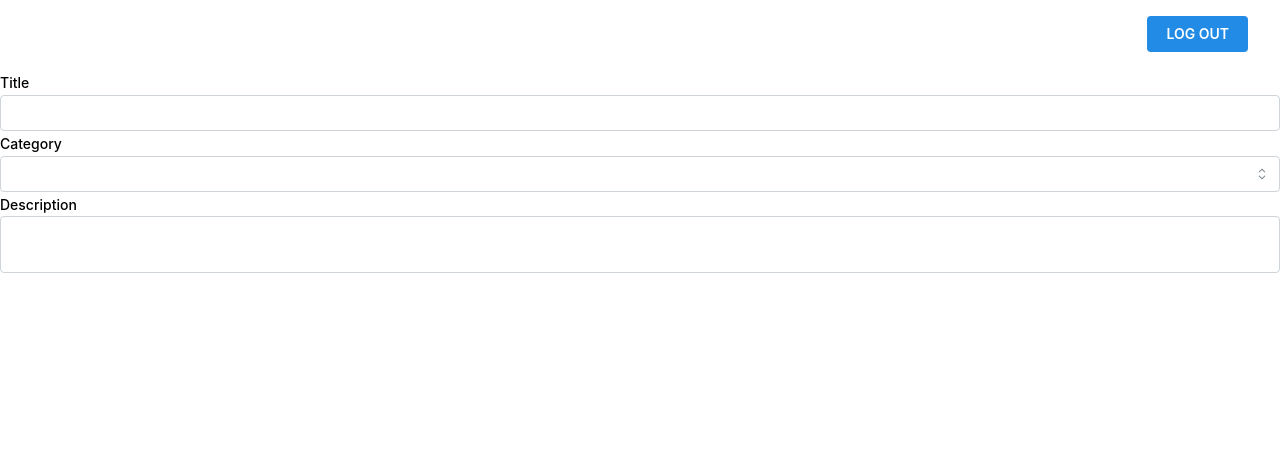
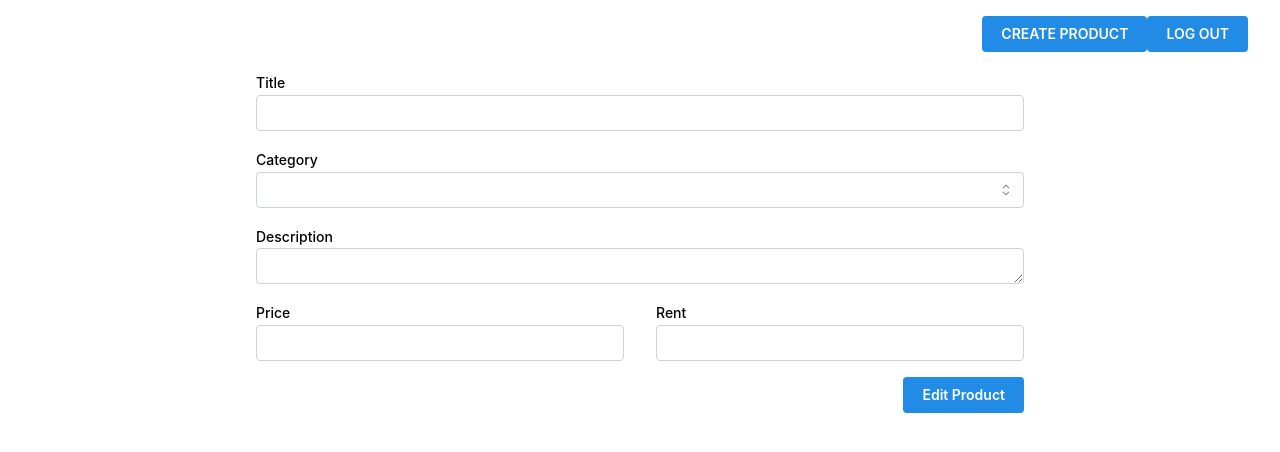
Before and after one commit to Rabita1767/fullstack-assessment, a React (Vite) app in the folder client/: page /products/detail/1 in a window 1280 px wide. Shown: the top 452 px of the page. Built offline with nearby package versions, Linux system fonts and the light colour scheme; no server answers.

Commit message:
Adjusted Edit product page

```diff
--- a/client/src/components/elements/Header/index.tsx
+++ b/client/src/components/elements/Header/index.tsx
@@ -1,9 +1,15 @@
 import { Button } from "@mantine/core";
 import "./index.scss";
+import { Link } from "react-router-dom";
 
 const Header = () => {
   return (
     <div className="header">
+      <div>
+        <Link to={"/products/create"}>
+          <Button>CREATE PRODUCT</Button>
+        </Link>
+      </div>
       <Button>LOG OUT</Button>
     </div>
   );
--- /dev/null
+++ b/client/src/components/pages/EditProduct/index.scss
@@ -0,0 +1,21 @@
+.editproduct {
+    // width: "60%", margin: "0 auto"
+    width: 60%;
+    margin: 0 auto;
+    display: grid;
+    grid-template-columns: 1fr 1fr;
+    column-gap: 2rem;
+    row-gap: 1rem;
+
+    &_title,
+    &_category,
+    &_description {
+        grid-column: span 2;
+    }
+
+    &_submit {
+        grid-column: span 2;
+        width: fit-content;
+        justify-self: flex-end;
+    }
+}
--- a/client/src/components/pages/EditProduct/index.tsx
+++ b/client/src/components/pages/EditProduct/index.tsx
@@ -1,8 +1,16 @@
-import React, { useEffect, useState } from "react";
+import React, { FormEvent, useEffect, useState } from "react";
 import Layout from "../../layouts/Layout";
-import { Input, InputWrapper, MultiSelect, Textarea } from "@mantine/core";
+import {
+  Button,
+  Input,
+  InputWrapper,
+  MultiSelect,
+  Textarea,
+} from "@mantine/core";
 import { useParams } from "react-router-dom";
-import { gql, useQuery } from "@apollo/client";
+import { gql, useLazyQuery, useMutation, useQuery } from "@apollo/client";
+import "./index.scss";
+import { notifications } from "@mantine/notifications";
 
 const EditProduct = () => {
   const { id } = useParams();
@@ -11,17 +19,13 @@ const EditProduct = () => {
     description: string;
     price: string;
     rent: string;
-    // posted: string;
-    // views: string;
-    // status: string;
+    category: string[];
   }>({
     title: "",
     description: "",
     price: "",
     rent: "",
-    // posted: "",
-    // views: "",
-    // status: "",
+    category: [],
   });
   const SINGLE_PRODUCT_QUERY = gql`
     query Query($id: String!) {
@@ -37,12 +41,14 @@ const EditProduct = () => {
         category_product {
           id
           category {
+            id
             name
           }
         }
       }
     }
   `;
+
   const CATEGORY_LIST_QUERY = gql`
     query Query {
       category {
@@ -51,10 +57,48 @@ const EditProduct = () => {
       }
     }
   `;
+
+  const UPDATE_PRODUCT_QUERY = gql`
+    mutation Mutation(
+      $id: ID
+      $title: String
+      $description: String
+      $price: Int
+      $category: [String]
+      $rent: Int
+    ) {
+      productUpdate(
+        id: $id
+        title: $title
+        description: $description
+        price: $price
+        category: $category
+        rent: $rent
+      ) {
+        id
+        title
+        price
+        price
+        rent
+        posted
+        views
+        category_product {
+          id
+          category {
+            name
+          }
+        }
+      }
+    }
+  `;
+
   const { data: productDetails } = useQuery(SINGLE_PRODUCT_QUERY, {
     variables: { id: id },
   });
   const { data: categoryList } = useQuery(CATEGORY_LIST_QUERY);
+  const [triggerUpdateProduct, { data: updatedProduct }] =
+    useMutation(UPDATE_PRODUCT_QUERY);
+
   const [selectedCategories, setSelectedCategories] = useState<string[]>([]);
 
   useEffect(() => {
@@ -64,19 +108,58 @@ const EditProduct = () => {
         description: productDetails?.product.description as string,
         price: productDetails?.product.price as string,
         rent: productDetails?.product.rent as string,
-        // posted: "",
-        // views: "",
-        // status: ""
+        category: productDetails?.product.category_product.map(
+          (element) => element.category.id
+        ),
       });
-      setSelectedCategories(
-        productDetails?.product.category_product.map((element) => element["id"])
-      );
+      // setSelectedCategories(
+      //   productDetails?.product.category_product.map((element) => element["id"])
+      // );
     }
   }, [productDetails]);
-  // console.log(selectedCategories);
+
+  const onSubmit = (e: FormEvent) => {
+    e.preventDefault();
+    const requestBody: { [key: string]: string | number | string[] } = {};
+
+    if (productData.title !== productDetails.product.title) {
+      requestBody["title"] = productData.title;
+    }
+
+    if (productData.description !== productDetails.product.description) {
+      requestBody["description"] = productData.description;
+    }
+
+    if (productData.price !== productDetails.product.price) {
+      requestBody["price"] = Number(productData.price);
+    }
+
+    if (productData.rent !== productDetails.product.rent) {
+      requestBody.rent = Number(productData.rent);
+    }
+
+    if (Object.keys(requestBody).length === 0) {
+      notifications.show({
+        title: "Error",
+        message: "Nothing to update!",
+        color: "red",
+      });
+    }
+
+    requestBody["category"] = productData.category;
+    if (id) {
+      requestBody["id"] = id;
+    }
+
+    triggerUpdateProduct({ variables: requestBody });
+  };
+
+  console.log(categoryList);
+
   return (
     <Layout>
-      <InputWrapper label="Title">
+      <form className="editproduct" onSubmit={onSubmit}>
+        <InputWrapper label="Title" className="editproduct_title">
           <Input
             value={productData.title}
             onChange={(e) =>
@@ -87,12 +170,12 @@ const EditProduct = () => {
             }
           />
         </InputWrapper>
-      <InputWrapper label="Category">
+        <InputWrapper label="Category" className="editproduct_category">
           <MultiSelect
-          value={selectedCategories}
+            value={productData.category}
             onChange={(e) => {
               // console.log(e);
-            setSelectedCategories(e);
+              setProductData((prevState) => ({ ...prevState, category: e }));
             }}
             data={categoryList?.category.map((element) => ({
               label: element.name,
@@ -100,8 +183,11 @@ const EditProduct = () => {
             }))}
           />
         </InputWrapper>
-      <InputWrapper label="Description">
+        <InputWrapper label="Description" className="editproduct_description">
           <Textarea
+            // minRows={50}
+            autosize
+            resize="vertical"
             value={productData.description}
             onChange={(e) =>
               setProductData((prevState) => ({
@@ -111,6 +197,32 @@ const EditProduct = () => {
             }
           />
         </InputWrapper>
+        <InputWrapper label="Price" className="editproduct_price">
+          <Input
+            value={productData.price}
+            onChange={(e) =>
+              setProductData((prevState) => ({
+                ...prevState,
+                price: e.target.value,
+              }))
+            }
+          />
+        </InputWrapper>
+        <InputWrapper label="Rent" className="editproduct_rent">
+          <Input
+            value={productData.rent}
+            onChange={(e) =>
+              setProductData((prevState) => ({
+                ...prevState,
+                rent: e.target.value,
+              }))
+            }
+          />
+        </InputWrapper>
+        <div className="editproduct_submit">
+          <Button type="submit">Edit Product</Button>
+        </div>
+      </form>
     </Layout>
   );
 };
```
Lines whose indentation alone changed are shown as unchanged.
